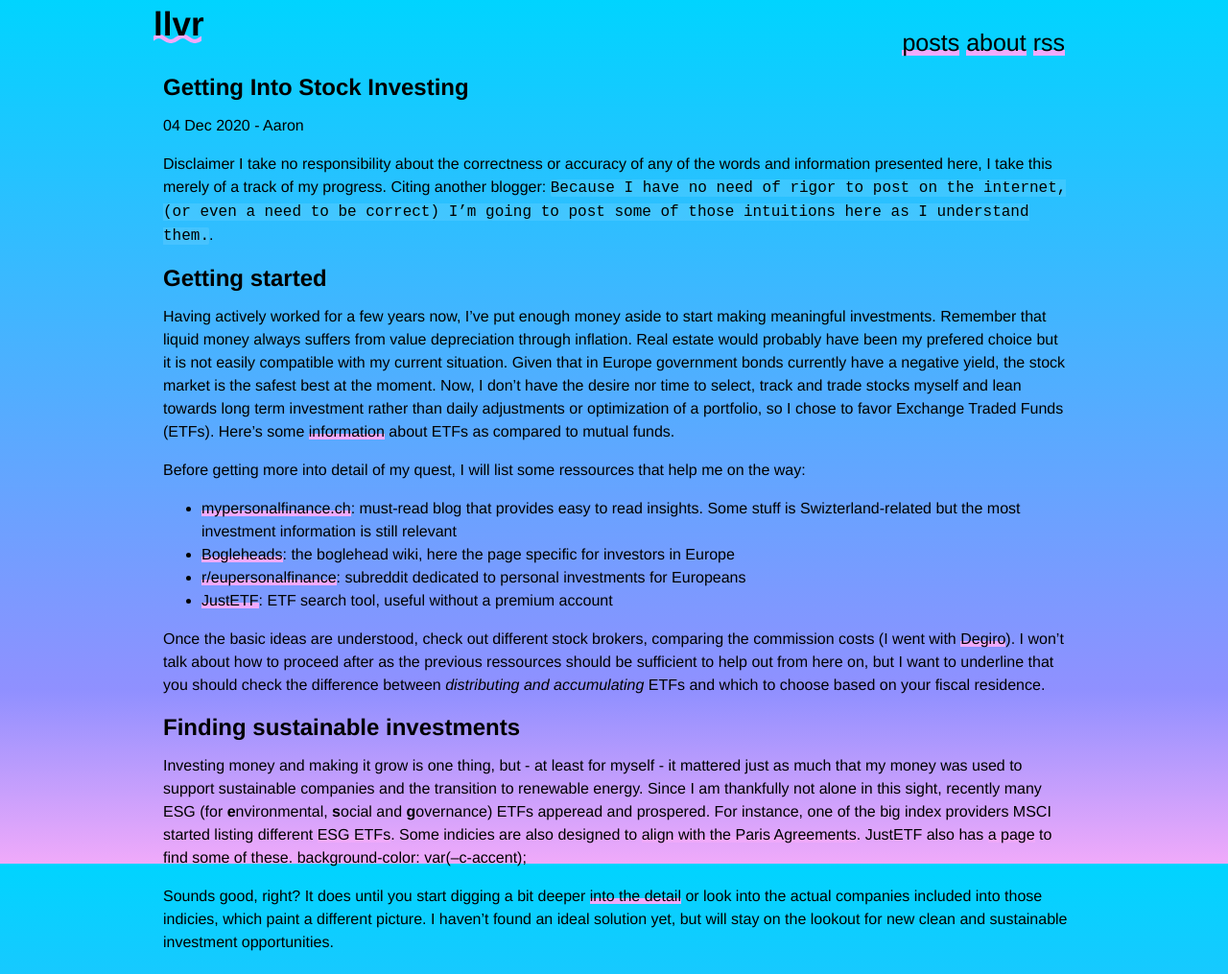
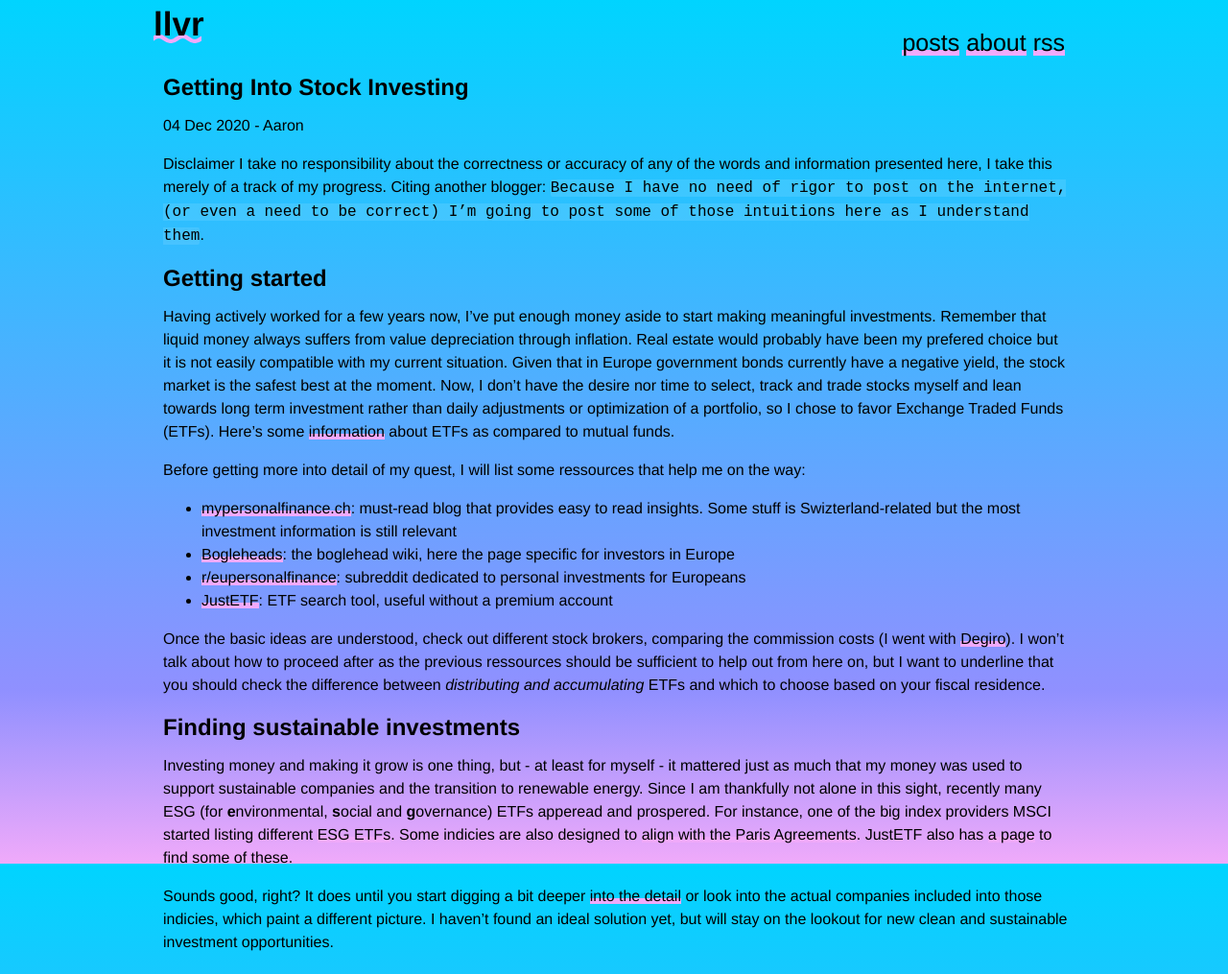
Before and after one commit to 2ar0n/2ar0n.github.io, a Jekyll site: the page built from _posts/2020-12-04-getting-into-stock-investing.md, in a window 1280 px wide and 1015 px high. Shown: the whole window at 96% size. Built offline with Jekyll 4.4.1, drawn with Linux system fonts in a browser that asks for light colours.

Commit message:
Fixed some typos.

```diff
--- a/_posts/2020-12-04-getting-into-stock-investing.md
+++ b/_posts/2020-12-04-getting-into-stock-investing.md
@@ -4,7 +4,7 @@ author: Aaron
 ---
 
 
-Disclaimer I take no responsibility about the correctness or accuracy of any of the words and information presented here, I take this merely of a track of my progress. Citing another blogger: `Because I have no need of rigor to post on the internet, (or even a need to be correct) I’m going to post some of those intuitions here as I understand them.`.
+Disclaimer I take no responsibility about the correctness or accuracy of any of the words and information presented here, I take this merely of a track of my progress. Citing another blogger: `Because I have no need of rigor to post on the internet, (or even a need to be correct) I’m going to post some of those intuitions here as I understand them`.
 
 ## Getting started
 
@@ -22,6 +22,5 @@ Once the basic ideas are understood, check out different stock brokers, comparin
 ## Finding sustainable investments
 
 Investing money and making it grow is one thing, but - at least for myself - it mattered just as much that my money was used to support sustainable companies and the transition to renewable energy. Since I am thankfully not alone in this sight, recently many ESG (for **e**nvironmental, **s**ocial and **g**overnance) ETFs apperead and prospered. For instance, one of the big index providers MSCI started listing different [ESG ETFs](https://www.msci.com/esg-indexes). Some indicies are also designed to [align with the Paris Agreements](https://www.msci.com/www/blog-posts/aligning-with-the-paris/02152782499). JustETF also has [a page](https://www.justetf.com/en/how-to/invest-in-social-responsibility-europe.html) to find some of these.
-    background-color: var(--c-accent);
 
 Sounds good, right? It does until you start digging a bit deeper [into the detail](https://www.ipe.com/reports/etfs-for-esg-the-devil-in-the-detail-of-low-carbon-etfs/10033631.article) or look into the actual companies included into those indicies, which paint a different picture. I haven't found an ideal solution yet, but will stay on the lookout for new clean and sustainable investment opportunities.
```
